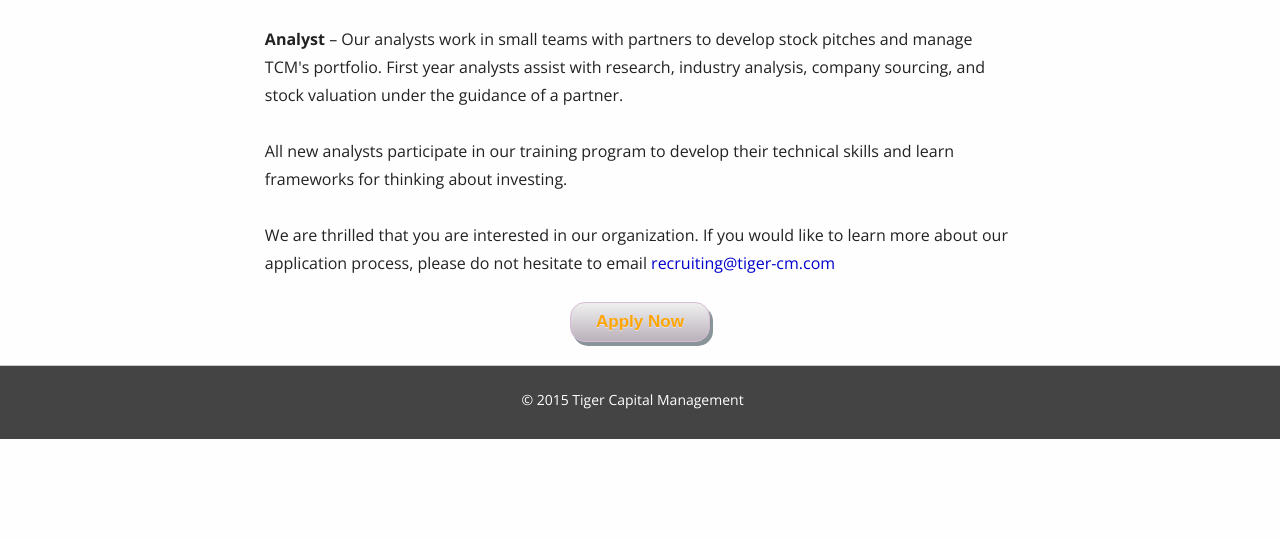
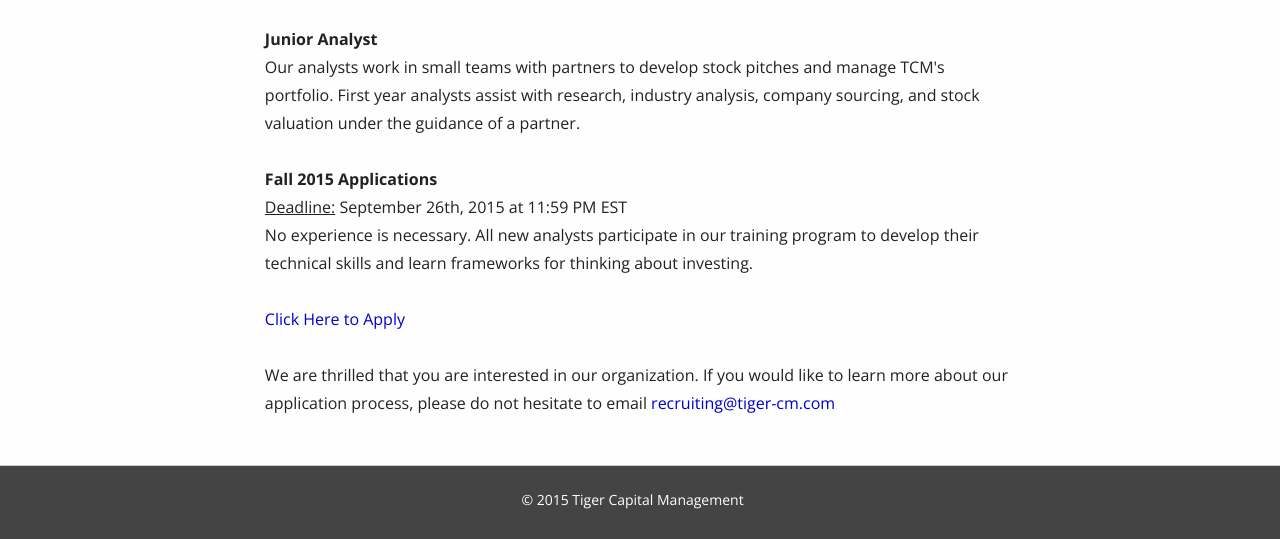
Before and after one commit to charleslzhou/TCM, a website: page apply.html in a window 1280 px wide. Shown: the part 651-1190 px from the top of the page. Before the commit the page ends 1090 px from the top, so only its background shows below. Drawn offline with nearby package versions, Linux system fonts and the light colour scheme.

Commit message:
apply page

```diff
--- a/apply.html
+++ b/apply.html
@@ -65,14 +65,17 @@
           	<h2>Job Descriptions</h2>
           	 <p class="pad-top">
 
-            <b>Analyst</b> – Our analysts work in small teams with partners to develop stock pitches and manage TCM's portfolio. First year analysts assist with research, industry analysis, company sourcing, and stock valuation under the guidance of a partner.<br><br>
-            All new analysts participate in our training program to develop their technical skills and learn frameworks for thinking about investing.
-            <br><br>
+            <b>Junior Analyst</b> <br> Our analysts work in small teams with partners to develop stock pitches and manage TCM's portfolio. First year analysts assist with research, industry analysis, company sourcing, and stock valuation under the guidance of a partner.
+
+            <br><br> <b>Fall 2015 Applications </b> <br>
+            <u> Deadline:</u>  September 26th, 2015 at 11:59 PM EST<br>
+             No experience is necessary. All new analysts participate in our training program to develop their technical skills and learn frameworks for thinking about investing. <br><br>
+
+    <a href = "https://tigercm.wufoo.com/forms/z15wpiqh0kclsg4/" class = "link">Click Here to Apply</a> <br> <br>
+
             We are thrilled that you are interested in our organization. If you would like to learn more about our application process, please do not hesitate to email <a href="mailto:recruiting@tiger-cm.com" class="link">recruiting@tiger-cm.com</a>
             </p>
-            <div style="text-align:center">
-    <a href = "https://tigercm.wufoo.com/forms/z15wpiqh0kclsg4/"><button class = "register">Apply Now</button></a>
-</div> <br>
+    <br>
            <!-- <h3>Fall 2014 Application</h3>
             <p>To apply, please follow the link <a class="link" href="http://tigercm.seamlessdocs.com/f/Fall2014" target="_blank">here</a>. The deadline for the application is <b>Friday, September 26th at 11:59 PM EST</b>. If you have any questions, please direct them to <a href="mailto:recruiting@tiger-cm.com" class="link">recruiting@tiger-cm.com</a>.</p>
             <p>&nbsp;</p><br> -->
```
Also changed, not shown: 2 other files.
